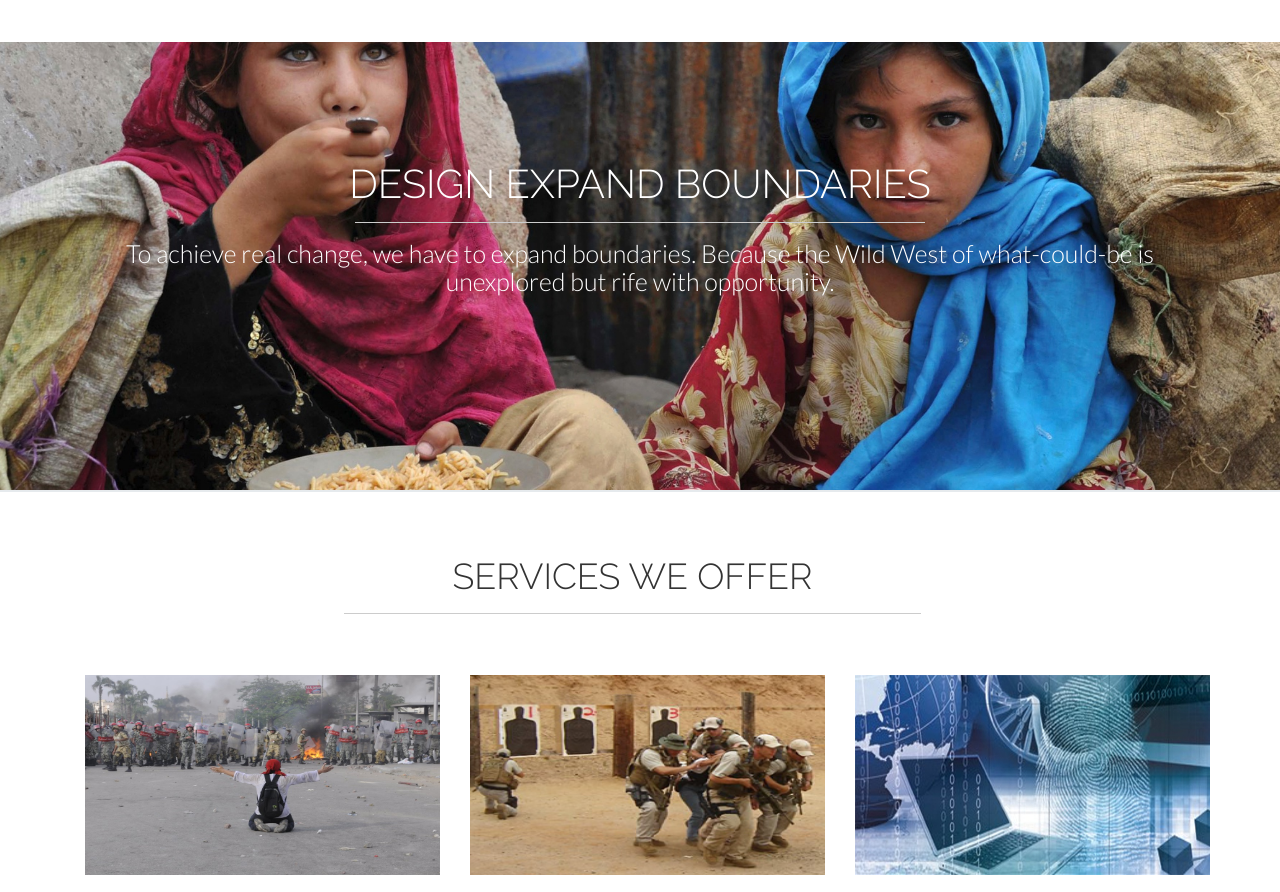
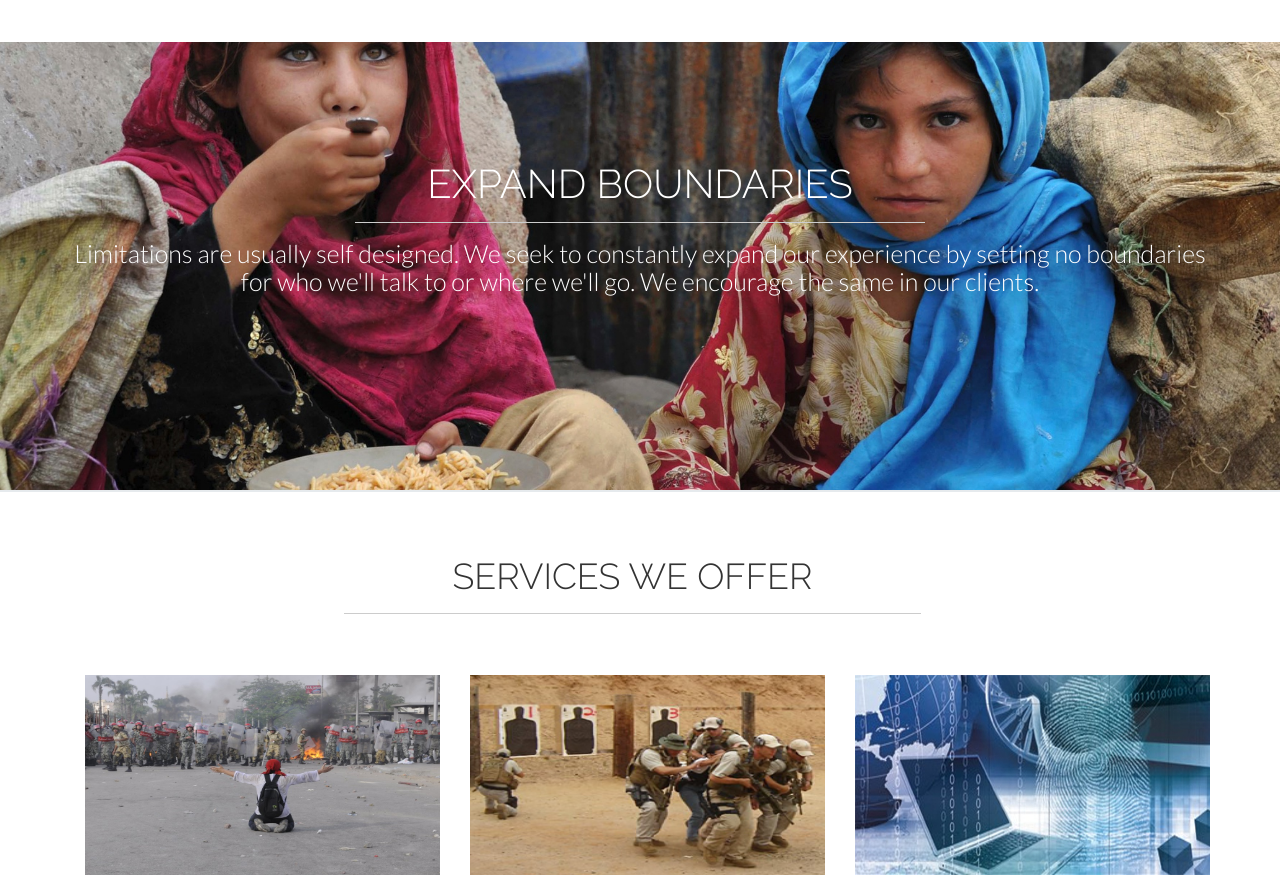
Before and after one commit to jvanally/nomad, a plain HTML site: page Shield (1)/Shield Theme/index.html in a window 1280 px wide. Shown: the part 1404-2296 px from the top of the page. Drawn offline with Linux system fonts and the light colour scheme; files whose address does not match are found by name.

Commit message:
boundaries divider change

```diff
--- a/Shield (1)/Shield Theme/index.html
+++ b/Shield (1)/Shield Theme/index.html
@@ -115,9 +115,10 @@
 		<!-- ==== SECTION DIVIDER1 -->
 		<section class="section-divider textdivider divider1">
 			<div class="container">
-				<h1>DESIGN EXPAND BOUNDARIES</h1>
+				<h1>EXPAND BOUNDARIES</h1>
 				<hr>
-				<p>To achieve real change, we have to expand boundaries. Because the Wild West of what-could-be is unexplored but rife with opportunity.</p>
+				<p>Limitations are usually self designed. We seek to constantly expand our experience by setting no boundaries for who we'll talk to or where we'll go. We encourage the same in our clients.
+					</p>
 			</div><!-- container -->
 		</section><!-- section
 
```
Also changed, not shown: Shield (1)/index-backup.html (renamed from Shield (1)/Shield Theme/index-backup.html).
